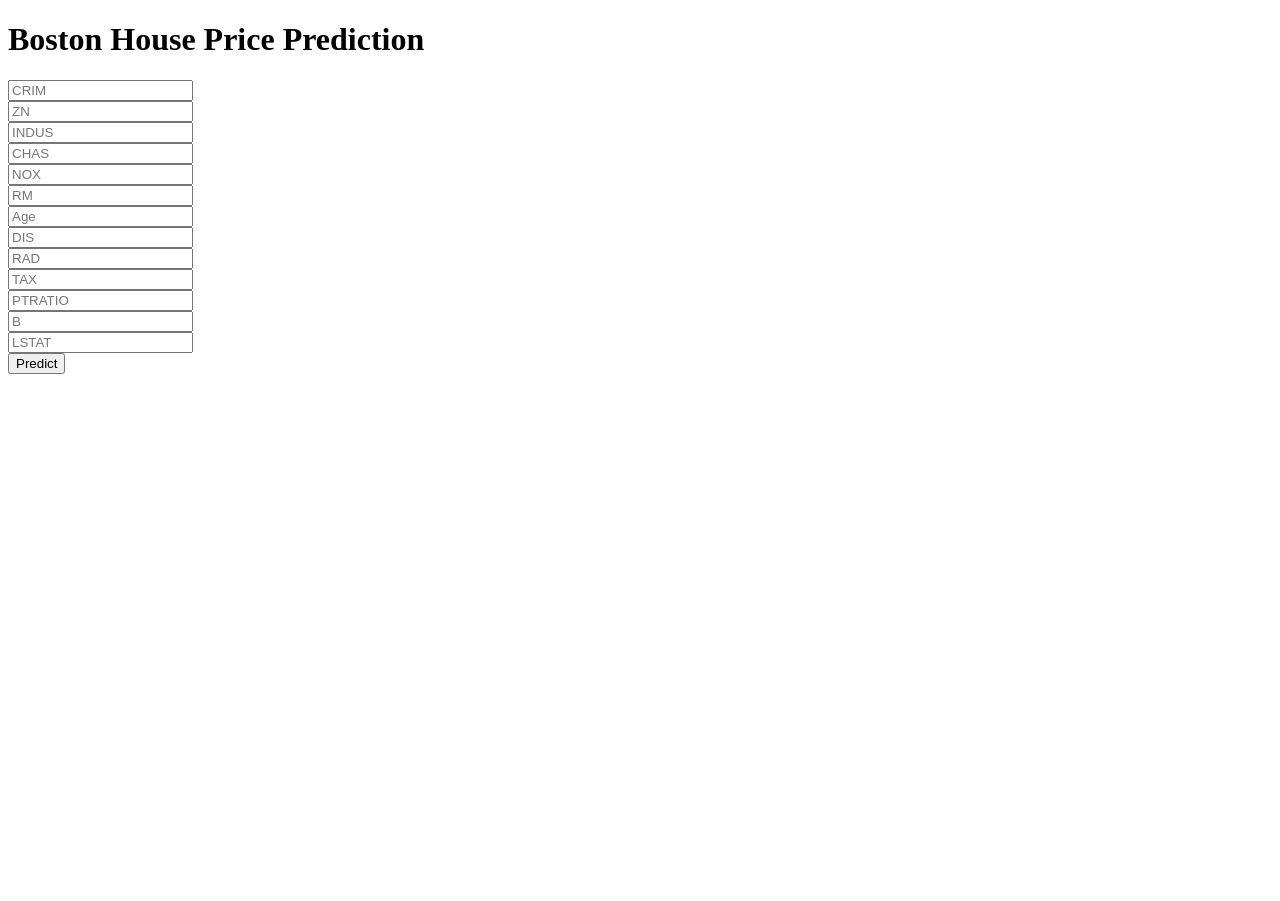
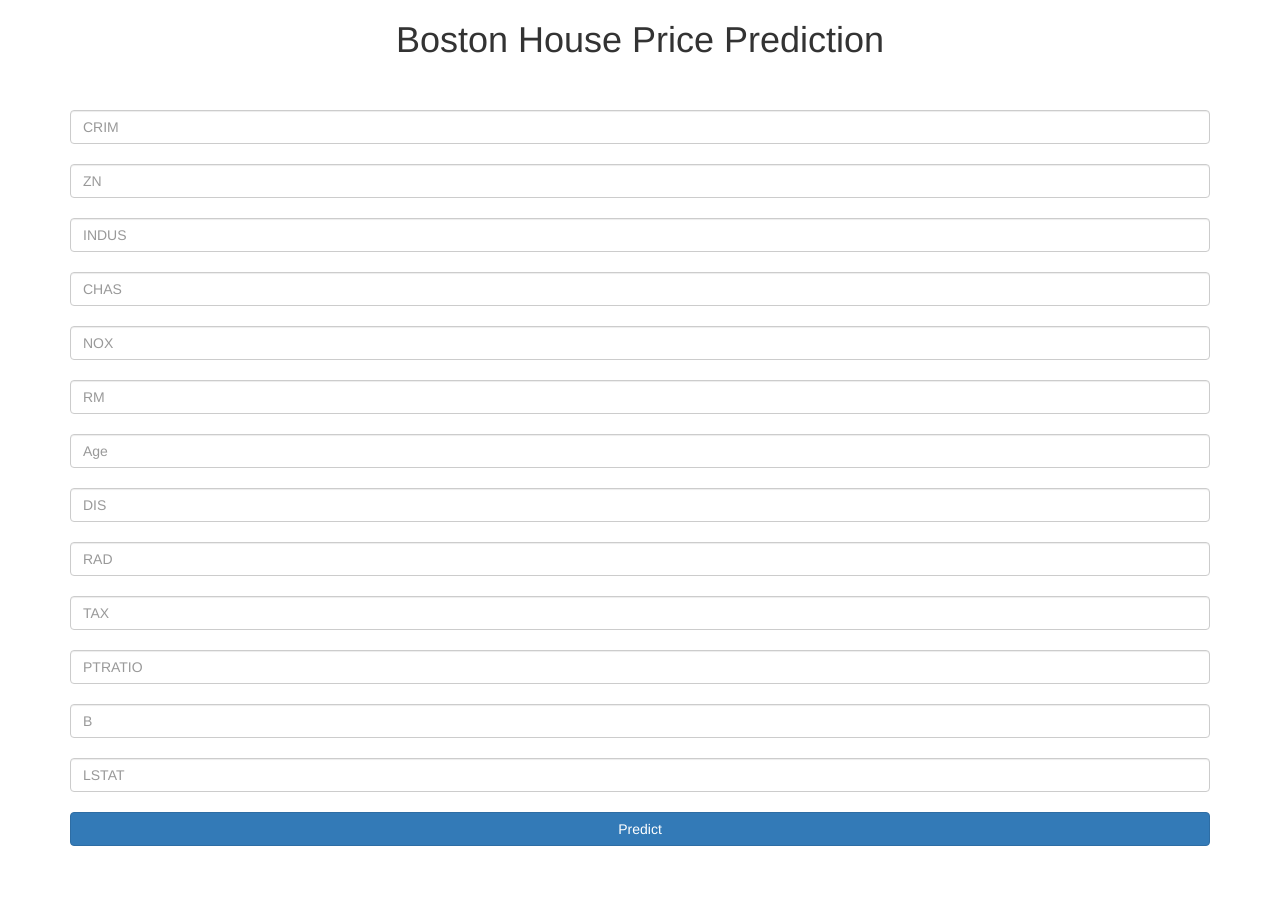
Before and after one commit to Khair1212/boston_house_prices_prediction, a Flask app: page / in a window 1280 px wide. Before the commit the page ends 374 px from the top, so only its background shows below. Run offline with Flask 2, Linux system fonts and the light colour scheme; parts of the project's set-up code (start-up, migrations or seed data) failed here and were passed over.

Commit message:
Template Updated

```diff
--- a/templates/home.html
+++ b/templates/home.html
@@ -8,37 +8,39 @@
 <link href='https://fonts.googleapis.com/css?family=Arimo' rel='stylesheet' type='text/css'>
 <link href='https://fonts.googleapis.com/css?family=Hind:300' rel='stylesheet' type='text/css'>
 <link href='https://fonts.googleapis.com/css?family=Open+Sans+Condensed:300' rel='stylesheet' type='text/css'>
-
+<link rel="stylesheet" href="https://cdn.jsdelivr.net/npm/bootstrap@3.3.7/dist/css/bootstrap.min.css" integrity="sha384-BVYiiSIFeK1dGmJRAkycuHAHRg32OmUcww7on3RYdg4Va+PmSTsz/K68vbdEjh4u" crossorigin="anonymous">
 
 </head>
 
 <body>
- <div class="login">
-	<h1>Boston House Price Prediction</h1>
-
+<div class = "container">
+ <div class="form-group">
+	<h1 class="text-center">Boston House Price Prediction</h1>
+    <br> <br>
      <!-- Main Input For Receiving Query to our ML -->
     <form action="{{ url_for('predict')}}"method="post">
-      <input type="text" name="CRIM" placeholder="CRIM" required="required" /><br>
-    	<input type="text" name="ZN" placeholder="ZN" required="required" /><br>
-        <input type="text" name="INDUS" placeholder="INDUS" required="required" /><br>
-        <input type="text" name="CHAS" placeholder="CHAS" required="required" /><br>
-        <input type="text" name="NOX" placeholder="NOX" required="required" /><br>
-        <input type="text" name="RM" placeholder="RM" required="required" /><br>
-        <input type="text" name="Age" placeholder="Age" required="required" /><br>
-        <input type="text" name="DIS" placeholder="DIS" required="required" /><br>
-        <input type="text" name="RAD" placeholder="RAD" required="required" /><br>
-        <input type="text" name="TAX" placeholder="TAX" required="required" /><br>
-        <input type="text" name="PTRATIO" placeholder="PTRATIO" required="required" /><br>
-        <input type="text" name="B" placeholder="B" required="required" /><br>
-        <input type="text" name="LSTAT" placeholder="LSTAT" required="required" /><br>
+      <input class="form-control" type="text" name="CRIM" placeholder="CRIM" required="required" /><br>
+    	<input class="form-control" type="text" name="ZN" placeholder="ZN" required="required" /><br>
+        <input class="form-control" type="text" name="INDUS" placeholder="INDUS" required="required" /><br>
+        <input class="form-control" type="text" name="CHAS" placeholder="CHAS" required="required" /><br>
+        <input class="form-control" type="text" name="NOX" placeholder="NOX" required="required" /><br>
+        <input class="form-control" type="text" name="RM" placeholder="RM" required="required" /><br>
+        <input class="form-control" type="text" name="Age" placeholder="Age" required="required" /><br>
+        <input class="form-control" type="text" name="DIS" placeholder="DIS" required="required" /><br>
+        <input class="form-control" type="text" name="RAD" placeholder="RAD" required="required" /><br>
+        <input class="form-control" type="text" name="TAX" placeholder="TAX" required="required" /><br>
+        <input class="form-control" type="text" name="PTRATIO" placeholder="PTRATIO" required="required" /><br>
+        <input class="form-control" type="text" name="B" placeholder="B" required="required" /><br>
+        <input class="form-control"  type="text" name="LSTAT" placeholder="LSTAT" required="required" /><br>
 
 
 
-        <button type="submit" class="btn btn-primary btn-block btn-large">Predict</button>
+        <button type="submit" class="btn btn-primary btn-block btn-small">Predict</button>
     </form>
 
    <br>
    <br>
+   </div
 
 
  </div>
```
